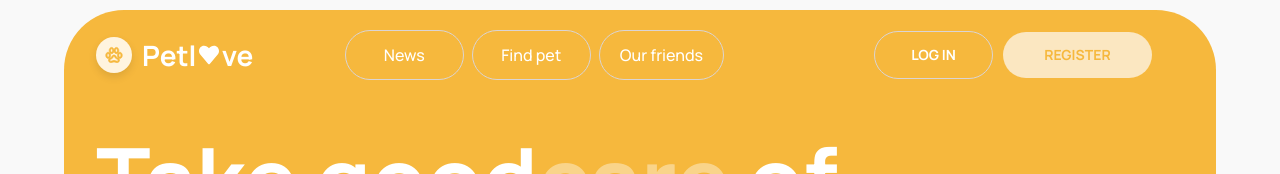
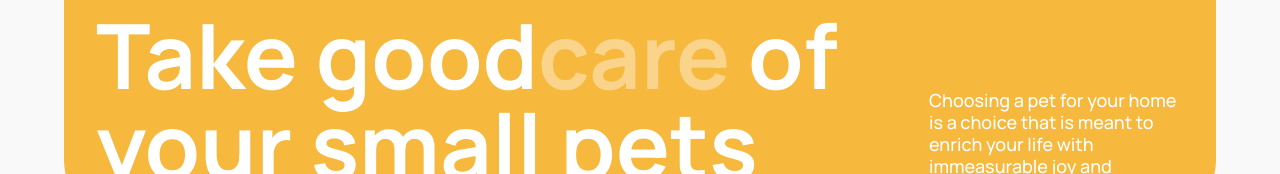
Before and after one commit to Olena457/love-pets, a React (Vite) app: page / in a window 1280 px wide. Shown: the top 174 px of the page. Built offline with nearby package versions, Linux system fonts and the light colour scheme.

Commit message:
Update App.jsx

```diff
--- a/src/App.jsx
+++ b/src/App.jsx
@@ -1,12 +1,10 @@
-import { Routes, Route, Navigate, useLocation } from 'react-router-dom';
+import { Routes, Route, Navigate } from 'react-router-dom';
 import { lazy, Suspense, useEffect } from 'react';
 import { useDispatch, useSelector } from 'react-redux';
 
 import 'react-toastify/dist/ReactToastify.css';
 import Loader from './components/Loader/Loader.jsx';
 import { ToastContainer } from 'react-toastify';
-import RegisterPage from './pages/RegisterPage/RegisterPage.jsx';
-import LoginPage from './pages/LoginPage/LoginPage.jsx';
 import { refresh } from './redux/users/usersOperations.js';
 import {
   selectToken,
@@ -16,12 +14,15 @@
 import PrivateRoute from './components/PrivateRoute.jsx';
 import RestrictedRoute from './components/RestrictedRoute.jsx';
 import Layout from './components/Layout/Layout.jsx';
-import Header from './components/Header/Header.jsx';
 import MyFavoritePets from './components/MyNotices/MyFavoritePets/MyFavoritePets.jsx';
 import Viewed from './components/MyNotices/Viewed/Viewed.jsx';
 
 const MainPage = lazy(() => import('./pages/MainPage/MainPage.jsx'));
 const HomePage = lazy(() => import('./pages/HomePage/HomePage.jsx'));
+const LoginPage = lazy(() => import('./pages/LoginPage/LoginPage.jsx'));
+const RegisterPage = lazy(() =>
+  import('./pages/RegisterPage/RegisterPage.jsx')
+);
 const AddPetPage = lazy(() => import('./pages/AddPetPage/AddPetPage.jsx'));
 const NewsPage = lazy(() => import('./pages/NewsPage/NewsPage.jsx'));
 
@@ -39,8 +40,6 @@
 
 function App() {
   const dispatch = useDispatch();
-  const location = useLocation();
-  const hideHeader = location.pathname === '/main';
   const currentToken = useSelector(selectToken);
   const isRefreshing = useSelector(selectIsRefreshing);
   const isAuthenticated = useSelector(selectIsAuthenticated);
@@ -56,7 +55,6 @@
     <>
       <Suspense fallback={<Loader />}>
         <Layout />
-        {!hideHeader && <Header />}
         <Routes>
           <Route path="/" element={<HomePage />} />
           <Route path="/main" element={<MainPage hideHeader={true} />} />
```
